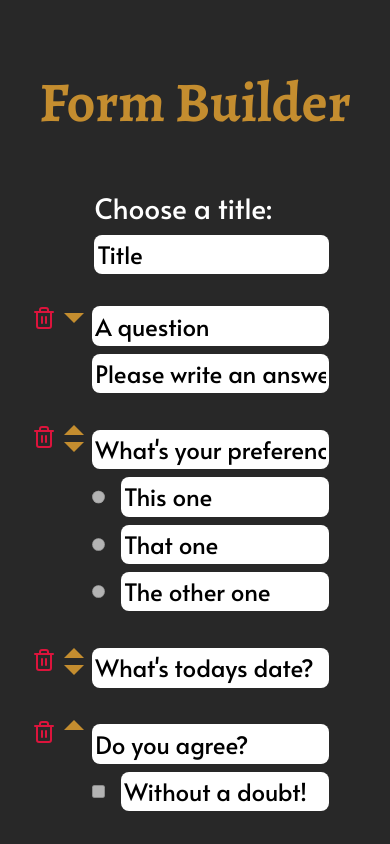
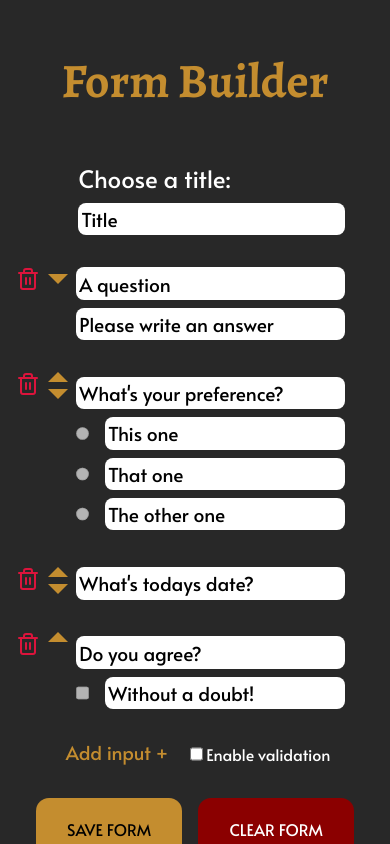
Before and after one commit to Rasmuskrogh/Questionnaire-Designer, a React (Vite) app: page / in a window 390 px wide. Both pictures are taken after a click on the button "START CREATING". Shown: the top 844 px of the page. Built offline with nearby package versions, Linux system fonts and the light colour scheme; data requests are answered from the project's data file.

Commit message:
made the app responsive down to a width of 320px

```diff
--- a/src/components/Questionnaire.tsx
+++ b/src/components/Questionnaire.tsx
@@ -14,7 +14,7 @@ function Questionnaire() {
   const [showModal, setShowModal] = useState<boolean>(false);
   const [title, setTitle] = useState<string>("");
   const [isLoading, setIsLoading] = useState<boolean>(true);
-  const [validationEnabled, setValidationEnabled] = useState<boolean>(false)
+  const [validationEnabled, setValidationEnabled] = useState<boolean>(false);
 
   const handleAddInput = (e: React.MouseEvent<HTMLButtonElement>) => {
     e.preventDefault();
@@ -111,7 +111,6 @@ function Questionnaire() {
     setInputs([]);
   };
 
-
   useEffect(() => {
     const fetchPrefilledForm = async () => {
       try {
@@ -144,11 +143,7 @@ function Questionnaire() {
               inputsLength={inputs.length}
             />
           ))}
-          <div className={classes.valdationCheck}>
-            <input type="checkbox" id="validationCheck" checked={validationEnabled} onChange={(e) => setValidationEnabled(e.target.checked)}/>
-            <label htmlFor="validationCheck">Enable validation</label>
-          </div>
-
+          <div className={classes.addInputAndValidation}>
             <button
               className={classes.addInput}
               onClick={(e) => {
@@ -158,6 +153,16 @@ function Questionnaire() {
             >
               Add input +
             </button>
+            <div className={classes.valdationCheck}>
+              <input
+                type="checkbox"
+                id="validationCheck"
+                checked={validationEnabled}
+                onChange={(e) => setValidationEnabled(e.target.checked)}
+              />
+              <label htmlFor="validationCheck">Enable validation</label>
+            </div>
+          </div>
           <div className={classes.ButtonWrapperQuestionnaire}>
             <Button
               className={classes.saveFormButton}
@@ -175,7 +180,12 @@ function Questionnaire() {
         <SkeletonQuestionnaire />
       )}
 
-      <Form inputs={inputs} title={title} isLoading={isLoading} validationEnabled={validationEnabled} />
+      <Form
+        inputs={inputs}
+        title={title}
+        isLoading={isLoading}
+        validationEnabled={validationEnabled}
+      />
 
       {showModal && (
         <Modal
--- a/src/css/app.module.css
+++ b/src/css/app.module.css
@@ -20,3 +20,18 @@ p {
   display: flex;
   justify-content: space-evenly;
 }
+
+@media (width < 470px) {
+  h1 {
+    font-size: 3rem;
+  }
+  .wrappingDiv {
+    padding: 1rem;
+  }
+}
+
+@media (width < 360px) {
+  h1 {
+    font-size: 2.8rem;
+  }
+}
--- a/src/css/button.module.css
+++ b/src/css/button.module.css
@@ -11,3 +11,9 @@
   background: #be831c;
   cursor: pointer;
 }
+
+@media (width < 380px) {
+  .universalButton {
+    padding: 0.8rem 1rem;
+  }
+}
--- a/src/css/form.module.css
+++ b/src/css/form.module.css
@@ -119,3 +119,38 @@
     min-width: none;
   }
 }
+
+@media (width < 470px) {
+  .formTitle {
+    font-size: 2rem;
+  }
+  .formLabel {
+    font-size: 1.5rem;
+  }
+  .formInputs {
+    font-size: 1.2rem;
+  }
+  .formRadioOptionLabel {
+    font-size: 1rem;
+  }
+  .radio {
+    width: 12px;
+    height: 12px;
+  }
+}
+
+@media (width < 350px) {
+  .formLabel {
+    font-size: 1.2rem;
+  }
+  .formInputs {
+    font-size: 1rem;
+  }
+  .formRadioOptionLabel {
+    font-size: 0.8rem;
+  }
+  .submitButton {
+    font-size: 0.8rem;
+    padding: 0.5rem 0.8rem;
+  }
+}
--- a/src/css/inputField.module.css
+++ b/src/css/inputField.module.css
@@ -35,7 +35,17 @@
   border: none;
 }
 
-@media (width < 835px) {
+.inputWrapper {
+  width: 100%;
+}
+.textInputCheckbox {
+  width: 100%;
+}
+.inputFieldCheckbox {
+  width: 100%;
+}
+
+/* @media (width < 835px) {
   .inputWrapper {
     width: 100%;
   }
@@ -45,4 +55,10 @@
   .inputFieldCheckbox {
     width: 100%;
   }
+} */
+
+@media (width < 470px) {
+  .textInput {
+    font-size: 1.2rem;
+  }
 }
--- a/src/css/questionnaire.module.css
+++ b/src/css/questionnaire.module.css
@@ -19,7 +19,7 @@
   align-self: flex-start;
   color: var(--primary-text-color);
   padding-bottom: 0.5rem;
-  font-size: 28px;
+  font-size: 1.75rem;
 }
 
 .titleInput {
@@ -57,7 +57,6 @@
 }
 
 .addInput {
-  margin-bottom: 3rem;
   border: none;
   background: transparent;
   color: var(--base-color-brand--gold);
@@ -119,6 +118,7 @@
 
 .inputWrapper {
   display: flex;
+  width: calc(100% - 1.8rem);
 }
 
 .moveButtons {
@@ -149,6 +149,23 @@
   align-self: flex-start;
   display: flex;
   gap: 0.2rem;
+  padding-top: 0.3rem;
+}
+
+.addInputAndValidation {
+  padding-bottom: 1rem;
+  display: flex;
+  justify-content: center;
+  gap: 1rem;
+}
+.textInputRadioButtons {
+  width: 100%;
+}
+.radioWrapper {
+  width: 100%;
+}
+.radioInnerDiv {
+  width: 100%;
 }
 
 @keyframes fadeIn {
@@ -179,7 +196,7 @@
     padding-left: 2rem;
     width: 100%;
   }
-  .inputWrapper {
+  /* .inputWrapper {
     width: calc(100% - 1.8rem);
   }
 
@@ -191,12 +208,12 @@
   }
   .radioInnerDiv {
     width: 100%;
-  }
+  } */
 }
 
 @media (width < 513px) {
-  .addInput {
-    margin: 0 0 0.5rem 0;
+  .addInputAndValidation {
+    width: 100%;
   }
   .ButtonWrapperQuestionnaire {
     display: flex;
@@ -206,4 +223,13 @@
 }
 
 @media (width < 470px) {
+  .formHeaderLabel {
+    font-size: 1.5rem;
+  }
+  .titleInput {
+    font-size: 1.2rem;
+  }
+  .textInputRadioButtons {
+    font-size: 1.2rem;
+  }
 }
```
Also changed, not shown: 1 other file (tests, documents, lock files or other folders). Lines whose indentation alone changed are shown as unchanged.
